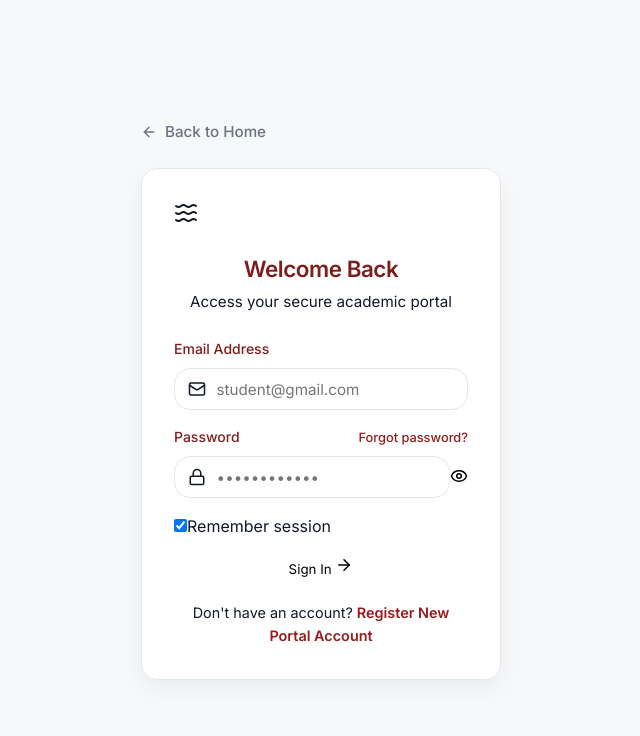
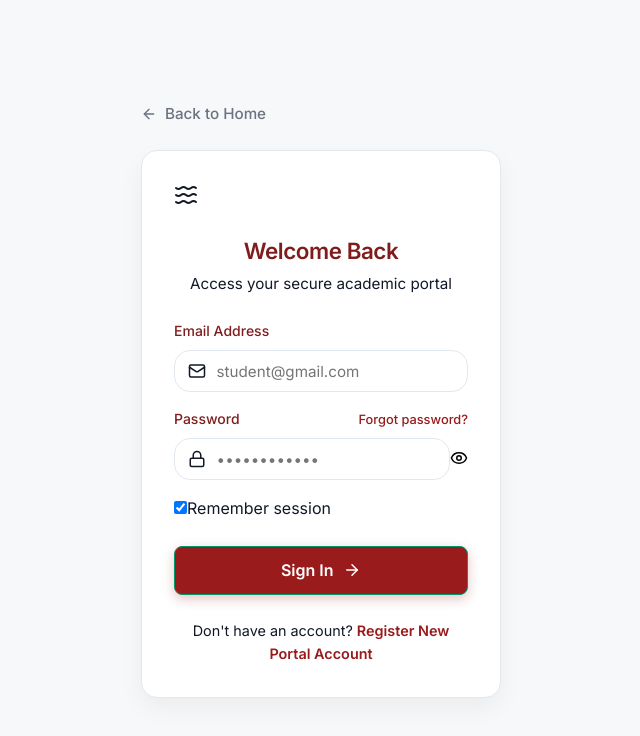
Before and after one commit to MierafA12/Private-school-management-system, a React app in the folder frontend/: page /login in a window 1280 px wide. Shown: the top 736 px of the page, without its empty margins (319-959 px from the left). Built offline with nearby package versions, Linux system fonts and the light colour scheme; no server answers; the HTML template or start-up script is replaced by a standard one.

Commit message:
style(auth): define .btn-ocean-primary for Sign In and Create Portal Account buttons

```diff
--- a/frontend/src/pages/Auth.css
+++ b/frontend/src/pages/Auth.css
@@ -217,3 +217,41 @@
   color: var(--gray);
   font-size: 0.95rem;
 }
+
+/* Primary Action Buttons (Sign In & Create Portal Account) */
+.btn-ocean-primary {
+  width: 100%;
+  display: inline-flex;
+  align-items: center;
+  justify-content: center;
+  gap: 0.6rem;
+  padding: 0.85rem 1.5rem;
+  background-color: var(--primary, #991B1B);
+  color: #ffffff;
+  font-size: 1rem;
+  font-weight: 600;
+  border: 1.5px solid #059669;
+  border-radius: var(--radius-sm, 8px);
+  cursor: pointer;
+  transition: all 0.2s cubic-bezier(0.4, 0, 0.2, 1);
+  box-shadow: 0 4px 12px rgba(153, 27, 27, 0.25);
+  margin-top: 0.5rem;
+}
+
+.btn-ocean-primary:hover {
+  background-color: var(--dark, #7F1D1D);
+  border-color: #10B981;
+  box-shadow: 0 6px 16px rgba(153, 27, 27, 0.35);
+  transform: translateY(-1px);
+}
+
+.btn-ocean-primary:active {
+  transform: translateY(0);
+}
+
+.btn-ocean-primary:disabled {
+  opacity: 0.65;
+  cursor: not-allowed;
+  transform: none;
+  box-shadow: none;
+}
```
